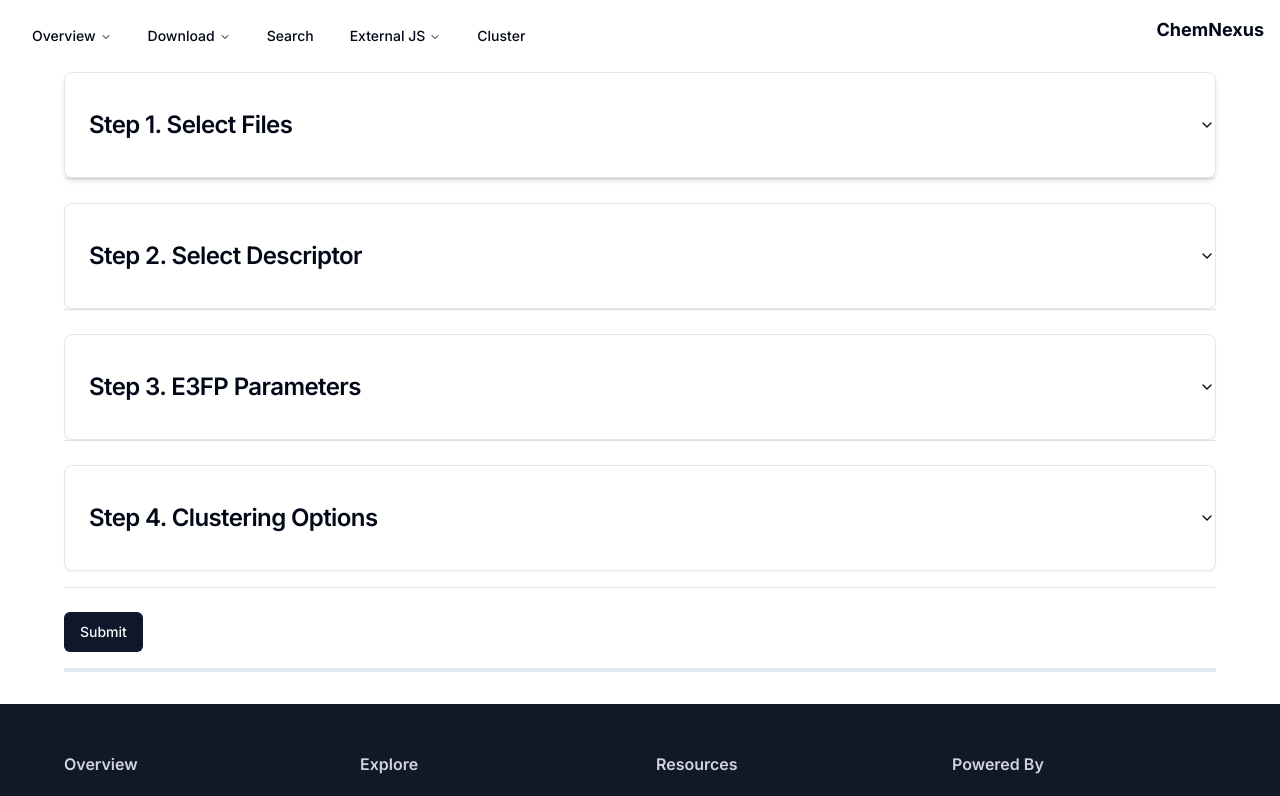
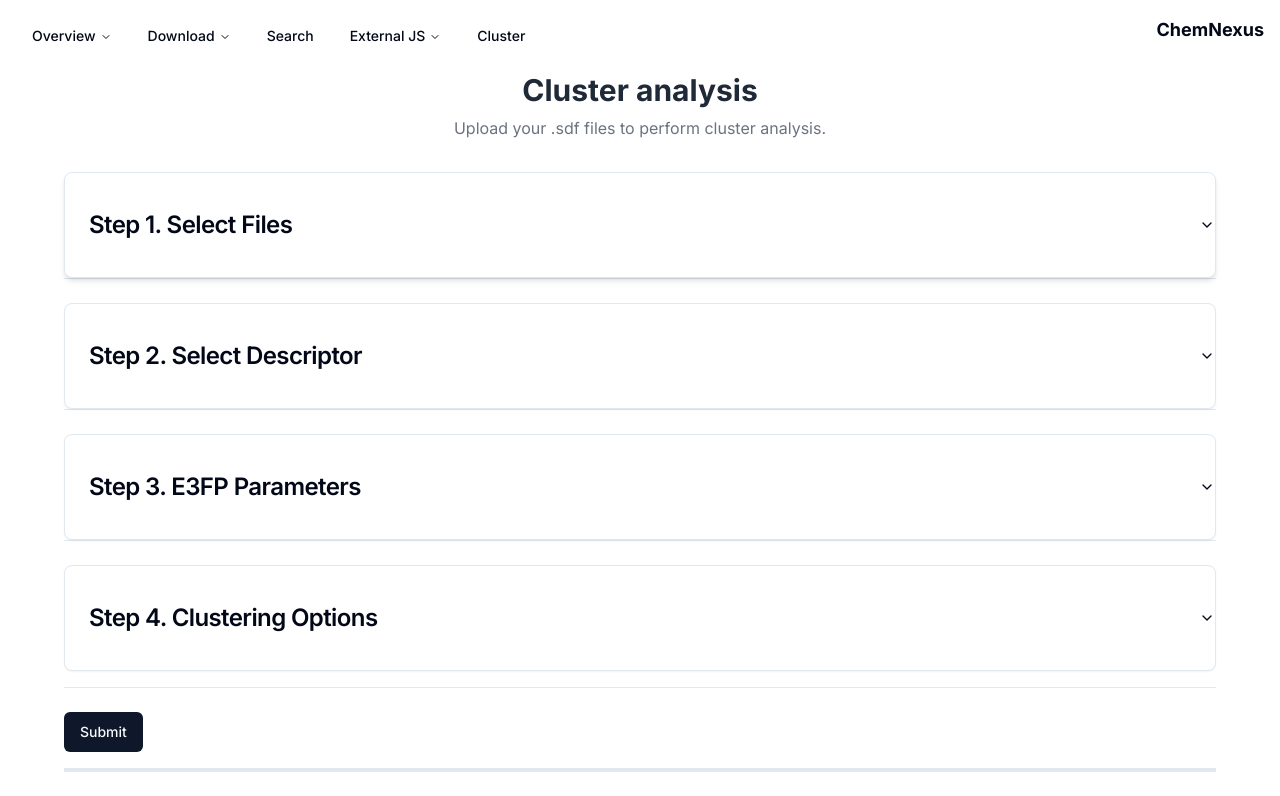
Before and after one commit to ukeSJTU/clc-db-frontend, a Next.js app: page /cluster in a window 1280 px wide. Shown: the top 796 px of the page. Built offline with nearby package versions, Linux system fonts and the light colour scheme.

Commit message:
feat(cluster): :sparkles: add description for cluster page

```diff
--- a/app/(cluster)/cluster/page.tsx
+++ b/app/(cluster)/cluster/page.tsx
@@ -137,6 +137,15 @@ const ClusterPage: React.FC = () => {
 
     return (
         <div className="w-full max-w-6xl mx-auto items-center space-y-6">
+            <div className="flex flex-col items-center mb-8 space-y-2">
+                <h2 className="text-3xl font-bold text-gray-800 dark:text-gray-200 text-center">
+                    Cluster analysis
+                </h2>
+                <p className="max-w-[600px] text-gray-500 dark:text-gray-400">
+                    Upload your .sdf files to perform cluster analysis.
+                </p>
+            </div>
+
             <Accordion type="single" collapsible>
                 <Form {...form}>
                     <form
```
